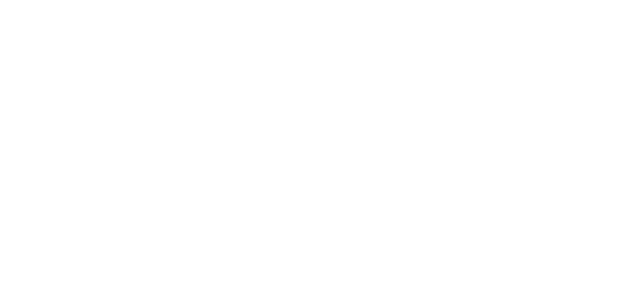
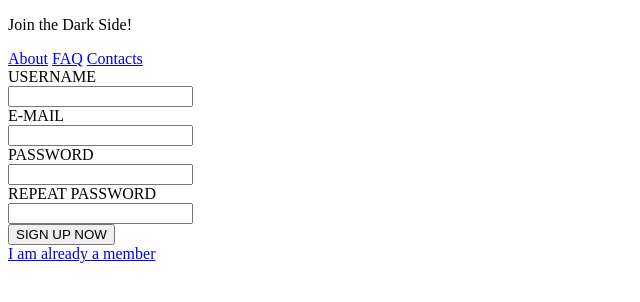
Before and after one commit to PimonovNI/web_prog_hw, a plain HTML site: page table.html in a window 1280 px wide. Shown: the whole page, without its empty margins (0-640 px from the left). Drawn offline with Linux system fonts and the light colour scheme.

Commit message:
Do task with table.

```diff
--- a/table.html
+++ b/table.html
@@ -6,5 +6,42 @@
 </head>
 <body>
 
+<header>
+    <p>Join the Dark Side!</p>
+    <nav>
+        <a href="#">About</a>
+        <a href="#">FAQ</a>
+        <a href="#">Contacts</a>
+    </nav>
+</header>
+
+<main>
+    <form>
+        <label for="username" style="display: block">
+            USERNAME
+        </label>
+        <input type="text" id="username" name="username" value="">
+
+        <label for="email" style="display: block">
+            E-MAIL
+        </label>
+        <input type="email" id="email" name="email" value="">
+
+        <label for="password" style="display: block">
+            PASSWORD
+        </label>
+        <input type="password" id="password" name="password" value="">
+
+        <label for="password-repeat" style="display: block">
+            REPEAT PASSWORD
+        </label>
+        <input type="password" id="password-repeat" name="password-repeat" value="">
+
+        <input type="submit" value="SIGN UP NOW" style="display: block">
+
+        <a href="#">I am already a member</a>
+    </form>
+</main>
+
 </body>
 </html>
```
